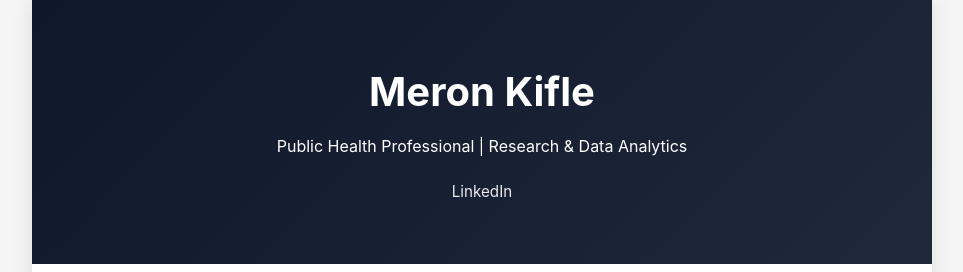
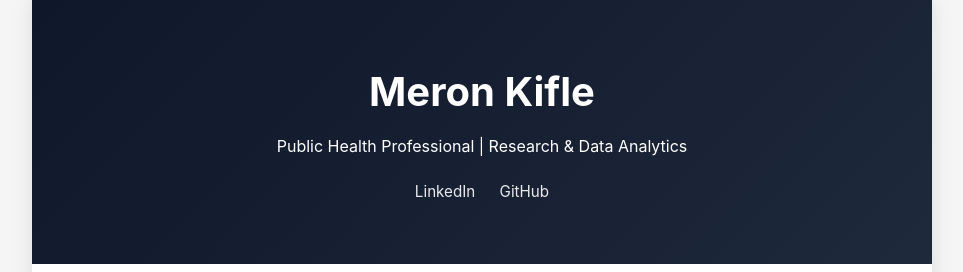
Before and after one commit to meronmkifle/meronmkifle.github.io, a plain HTML site: page index.html in a window 1280 px wide. Shown: the top 272 px of the page, without its empty margins (158-1121 px from the left). Drawn offline with Linux system fonts and the light colour scheme.

Commit message:
Add GitHub link to contact information

```diff
--- a/index.html
+++ b/index.html
@@ -196,6 +196,7 @@
             <p>Public Health Professional | Research & Data Analytics</p>
             <div class="contact-info">
                 <a href="https://www.linkedin.com/in/meronmkifle/" target="_blank">LinkedIn</a>
+                <a href="https://github.com/meronmkifle" target="_blank">GitHub</a>
             </div>
         </header>
 
```
